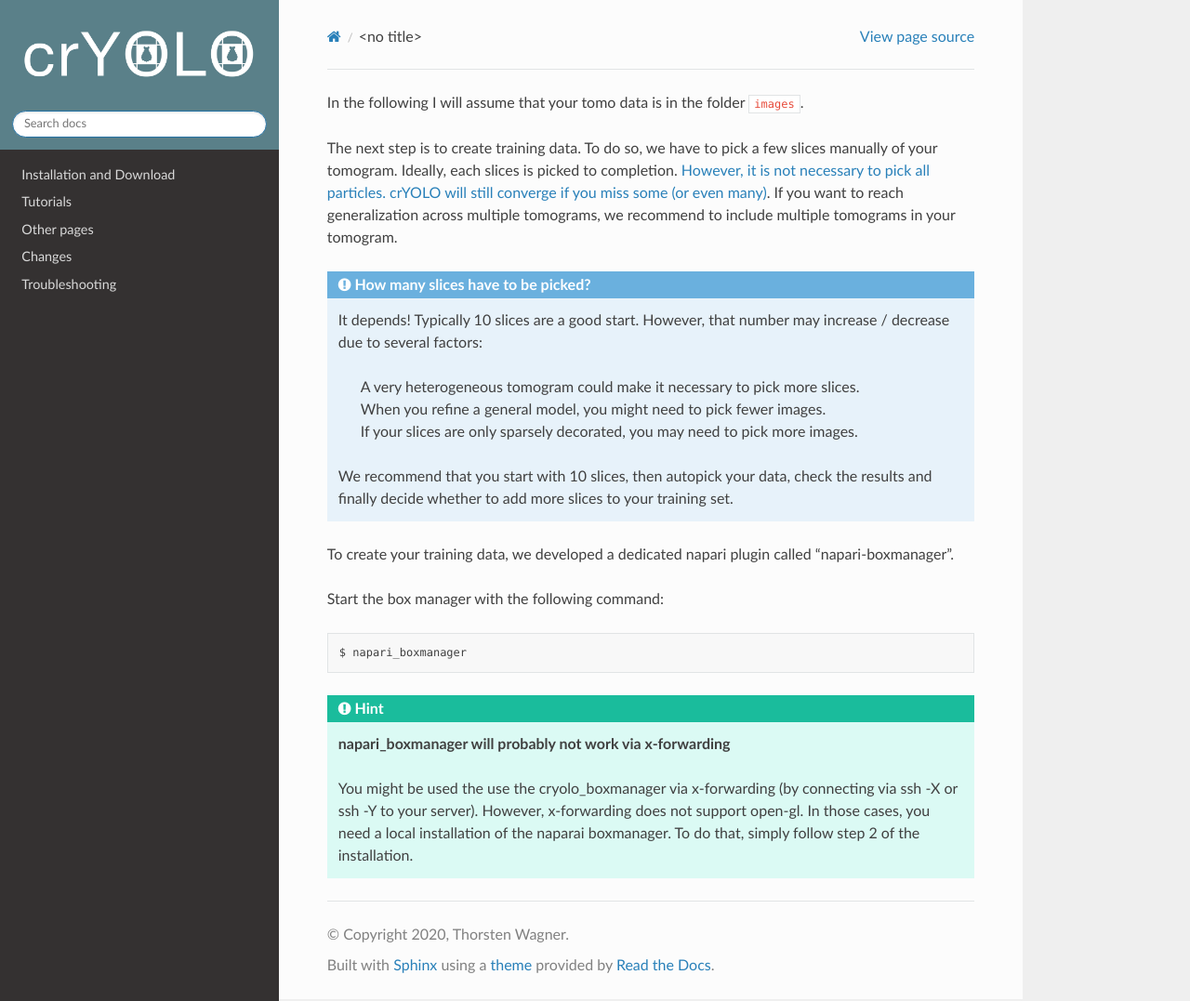
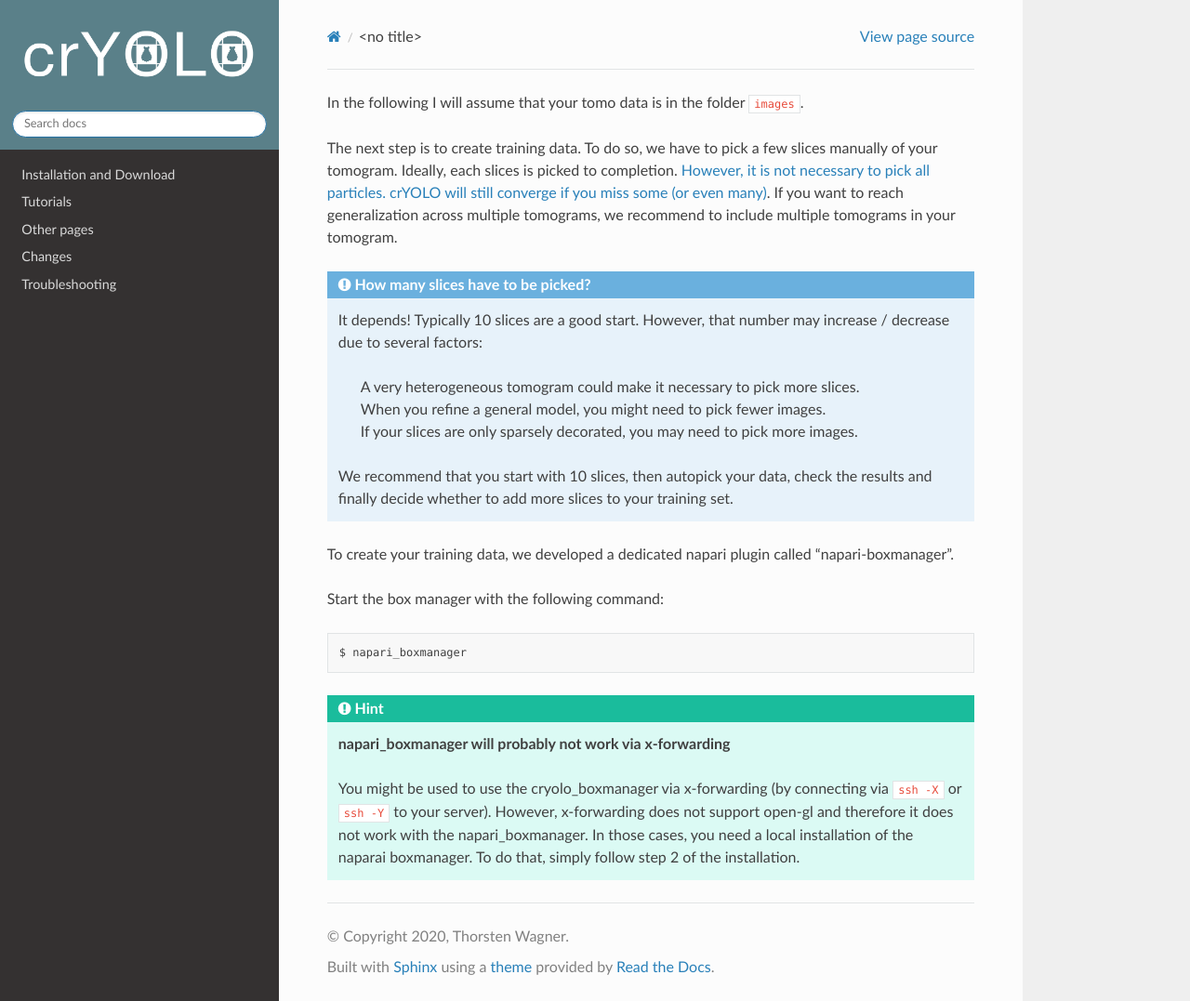
Before and after one commit to MPI-Dortmund/cryolo, a Sphinx documentation site: the page built from source/tutorials/text_modules/data_prep_filament_startbm_tomo.rst, in a window 1280 px wide and 1077 px high. Shown: the whole window at 93% size. Built offline with Sphinx 7.4.7 and the Read the Docs theme 2.0.0, drawn with Linux system fonts in a browser that asks for light colours.

```diff
--- a/source/tutorials/text_modules/data_prep_filament_startbm_tomo.rst
+++ b/source/tutorials/text_modules/data_prep_filament_startbm_tomo.rst
@@ -26,4 +26,4 @@
 
     **napari_boxmanager will probably not work via x-forwarding**
 
-    You might be used the use the cryolo_boxmanager via x-forwarding (by connecting via ssh -X or ssh -Y to your server). However, x-forwarding does not support open-gl. In those cases, you need a local installation of the naparai boxmanager. To do that, simply follow step 2 of the installation.
+    You might be used to use the cryolo_boxmanager via x-forwarding (by connecting via ``ssh -X`` or ``ssh -Y`` to your server). However, x-forwarding does not support open-gl and therefore it does not work with the napari_boxmanager. In those cases, you need a local installation of the naparai boxmanager. To do that, simply follow step 2 of the installation.
```
